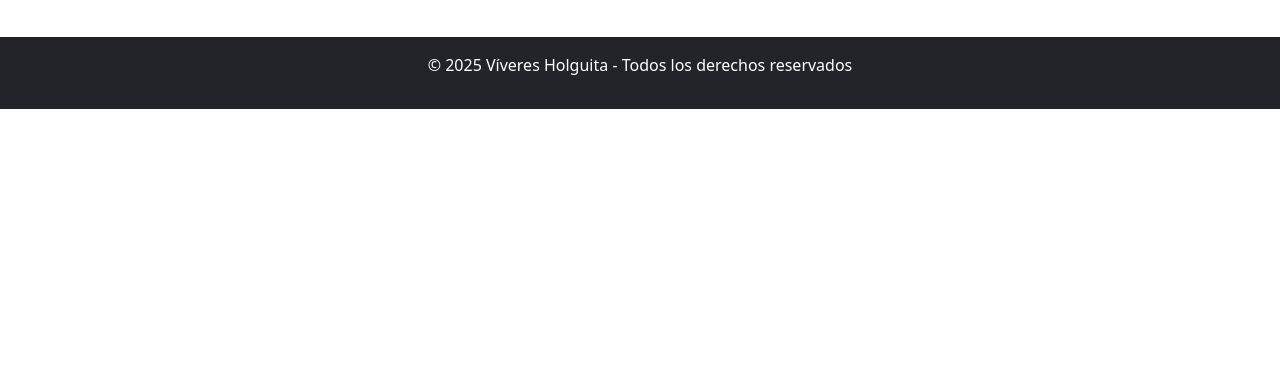
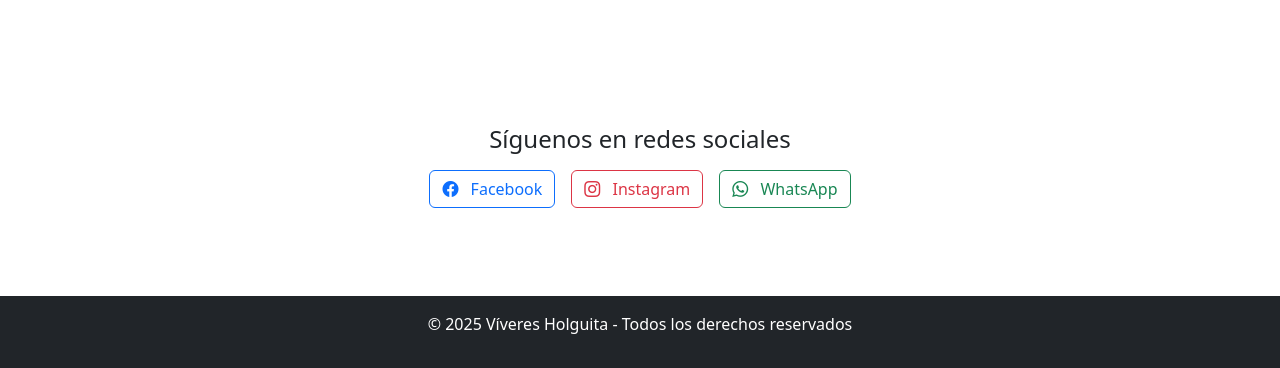
Before and after one commit to 10DeKo01/Viveres-Holguita, a plain HTML site: page quienes-somos.html in a window 1280 px wide. Shown: the part 875-1243 px from the top of the page. Before the commit the page ends 984 px from the top, so only its background shows below. Drawn offline with nearby package versions, Linux system fonts and the light colour scheme.

Commit message:
actualizacion

```diff
--- a/css/estilos.css
+++ b/css/estilos.css
@@ -61,3 +61,6 @@ iframe {
     height: 300px;
     border: none;
 }
+.btn i {
+  margin-right: 8px;
+}
--- a/quienes-somos.html
+++ b/quienes-somos.html
@@ -7,6 +7,7 @@
   <link rel="icon" href="img/logo.png" type="image/png">
   <link rel="stylesheet" href="css/estilos.css">
   <link href="https://cdn.jsdelivr.net/npm/bootstrap@5.3.2/dist/css/bootstrap.min.css" rel="stylesheet">
+  <link rel="stylesheet" href="https://cdn.jsdelivr.net/npm/bootstrap-icons@1.10.5/font/bootstrap-icons.css">
 </head>
 <body>
   <nav class="navbar navbar-expand-lg navbar-light bg-light">
@@ -76,6 +77,20 @@
       </div>
     </div>
   </section>
+  <section class="text-center my-5">
+  <h4>Síguenos en redes sociales</h4>
+  <div class="d-flex justify-content-center gap-3 mt-3">
+    <a href="https://www.facebook.com/" target="_blank" class="btn btn-outline-primary">
+      <i class="bi bi-facebook"></i> Facebook
+    </a>
+    <a href="https://www.instagram.com/" target="_blank" class="btn btn-outline-danger">
+      <i class="bi bi-instagram"></i> Instagram
+    </a>
+    <a href="https://wa.me/593000000000" target="_blank" class="btn btn-outline-success">
+      <i class="bi bi-whatsapp"></i> WhatsApp
+    </a>
+  </div>
+</section>
 
   <footer class="bg-dark text-white text-center py-3">
     <p>&copy; 2025 Víveres Holguita - Todos los derechos reservados</p>
```
